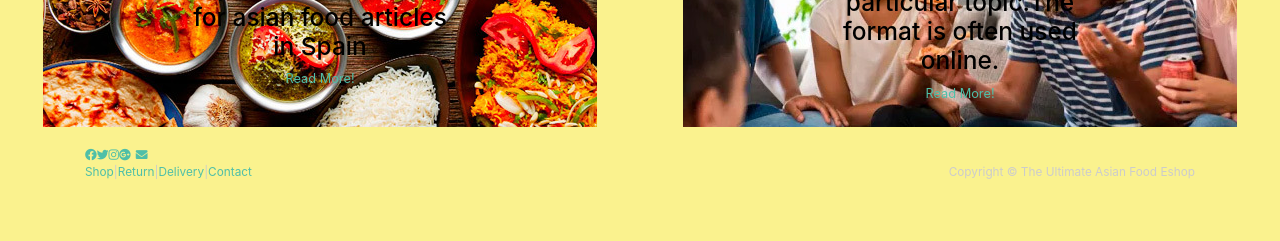
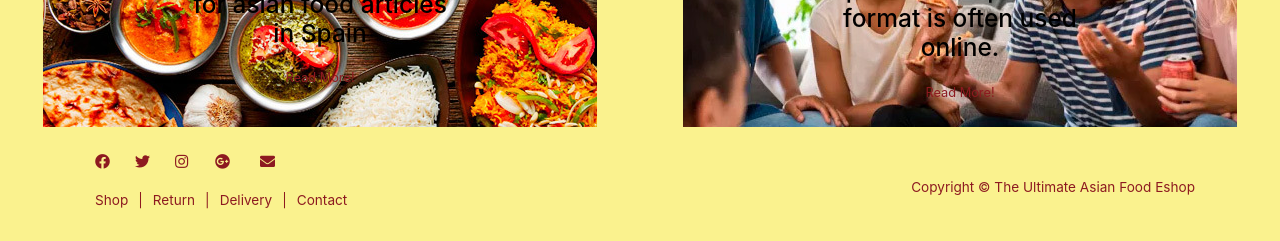
Before and after one commit to Kobyjc08/Frontend_Ultimate_Asian_Food, a React (Create React App) app in the folder frontend/: page / in a window 1280 px wide. Shown: the part 815-1056 px from the top of the page. Before the commit the page ends 1017 px from the top, so only its background shows below. Built offline with nearby package versions, Linux system fonts and the light colour scheme.

Commit message:
modified style.default.cc styles

```diff
--- a/frontend/src/assets/style.default.css
+++ b/frontend/src/assets/style.default.css
@@ -459,13 +459,46 @@ h1 {
 *
 */
 #copyright {
-  color: #ccc;
+  color: #8d1a20;
   padding: 20px 0;
-  font-size: 0.738rem;
+  font-size: 0.85rem;
 }
 
 #copyright p {
   margin: 0;
+}
+
+#copyright ul {
+  padding-left: 0;
+  list-style: none;
+}
+
+#copyright ul a {
+  color: #8d1a20;
+}
+
+#copyright .social {
+  text-align: left;
+}
+
+#copyright .social a {
+  margin: 0 10px 0 0;
+  color: #8d1a20;
+  display: inline-block;
+  width: 30px;
+  height: 30px;
+  border-radius: 15px;
+  line-height: 26px;
+  font-size: 15px;
+  text-align: center;
+  -webkit-transition: all 0.3s;
+  transition: all 0.3s;
+  vertical-align: bottom;
+}
+
+#copyright .social a i {
+  vertical-align: bottom;
+  line-height: 30px;
 }
 
 /*
@@ -2118,14 +2151,18 @@ body {
 }
 
 a {
-  color: #4fbfa8;
+  color: #8d1a20;
   text-decoration: none;
+  padding: 0px 10px;
+  line-height: 3.5;
 }
 
 a:hover,
 a:focus {
-  color: #348e7b;
+  color: #7e060c;
   text-decoration: underline;
+  padding: 0px 10px;
+  line-height: 3.5;
 }
 
 h1,
```
